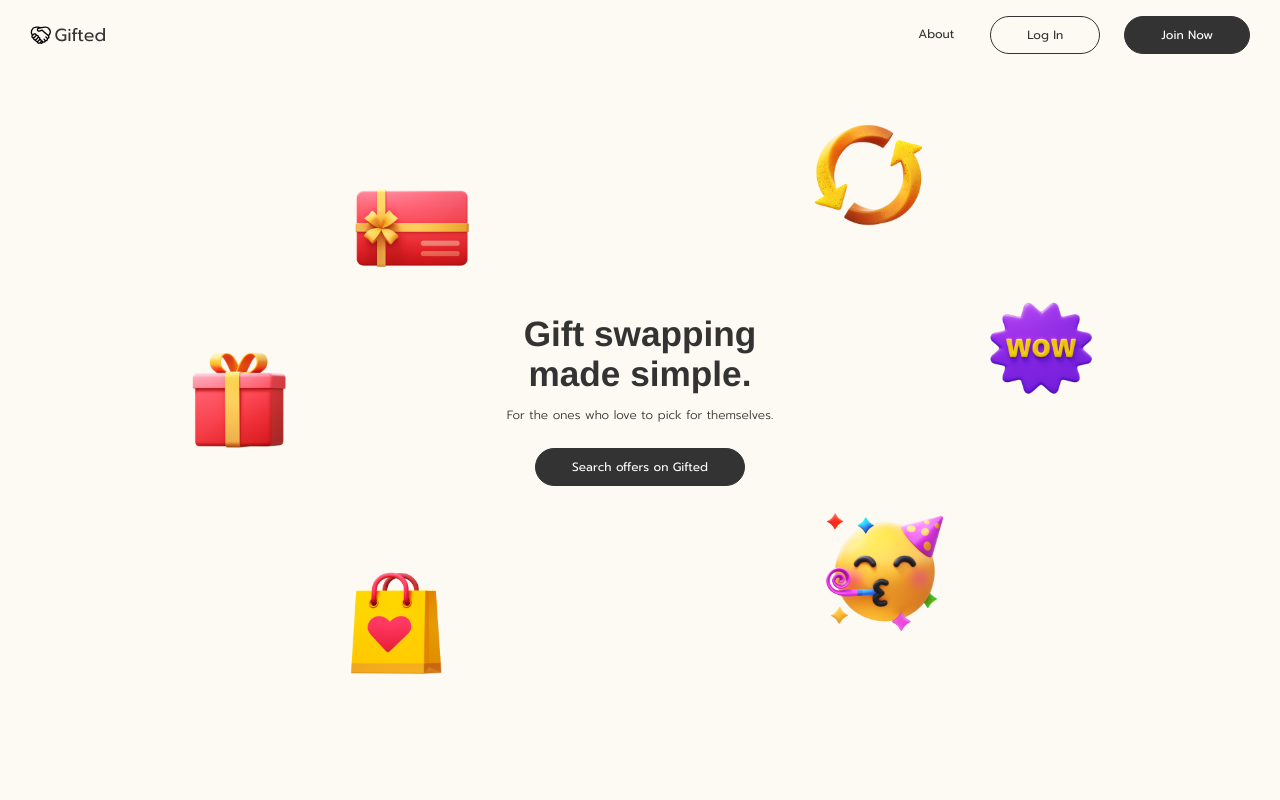
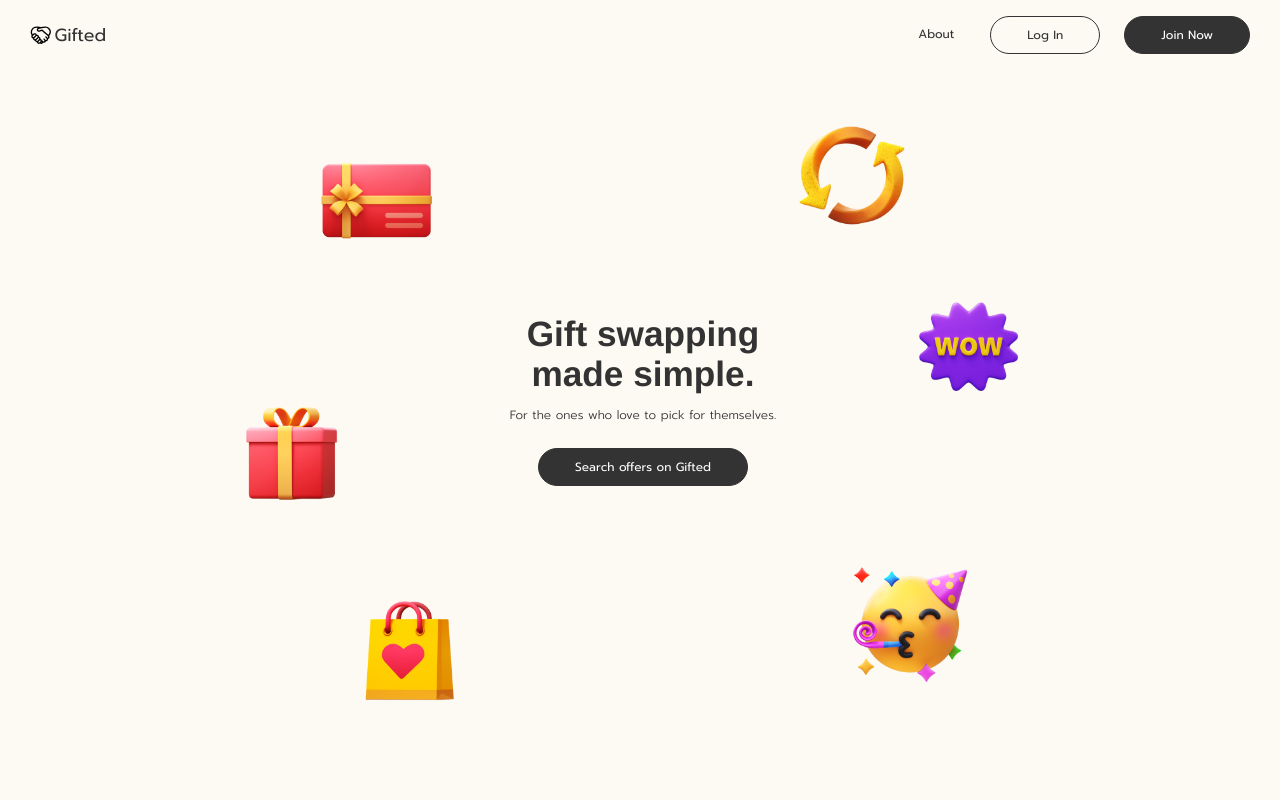
Before and after one commit to vladnomad/gifted, a Vue app: page / in a window 1280 px wide. Shown: the top 800 px of the page. Built offline with nearby package versions, Linux system fonts and the light colour scheme; a web font is replaced by a local one.

Commit message:
Style improvements

```diff
--- a/src/assets/styles/main.css
+++ b/src/assets/styles/main.css
@@ -1 +1 @@
-html{font-size:12px;scroll-behavior:smooth}body{margin:0;font-family:"Prompt","Helvetica Neue","Helvetica","Raleway",BlinkMacSystemFont,-apple-system,"Segoe UI","Roboto","Oxygen","Ubuntu","Cantarell","Fira Sans","Droid Sans","Arial",sans-serif;color:#333;background-color:#fcfaf3}a{text-decoration:none;color:#333}#app{display:grid;grid-template-rows:[system-status] 1.25rem [primary-header] 4rem [main] auto [footer] 4rem [system-gestures] 2rem;grid-template-columns:[fullscreen-start] 2.5rem [main-start] auto [main-end] 2.5rem [fullscreen-end]}.btn{border-width:1px;border-style:solid;border-color:#333;border-radius:9999px;padding-inline:3rem;padding-block:.75rem}.btn.btn--hollow{background-color:rgba(0,0,0,0)}.btn.btn--filled{color:#fff;background-color:#333}.main{grid-area:main}.main>*{max-width:65rem;margin-inline:auto}@media screen and (min-width: 1280px){html{font-size:.9375vw}}@media screen and (min-width: 1590px){html{font-size:15px}}
+html{font-size:12px;scroll-behavior:smooth}body{margin:0;font-family:"Prompt","Helvetica Neue","Helvetica","Raleway",BlinkMacSystemFont,-apple-system,"Segoe UI","Roboto","Oxygen","Ubuntu","Cantarell","Fira Sans","Droid Sans","Arial",sans-serif;color:#333;background-color:#fcfaf3}a{text-decoration:none;color:#333}#app{display:grid;grid-template-rows:[system-status] 1.25rem [primary-header] 4rem [main] auto [footer] 4rem [system-gestures] 2rem;grid-template-columns:[fullscreen-start] 2.5rem [main-start] auto [main-end] 2.5rem [fullscreen-end]}.btn{border-width:1px;border-style:solid;border-color:#333;border-radius:9999px;padding-inline:3rem;padding-block:.75rem}.btn.btn--hollow{background-color:rgba(0,0,0,0)}.btn.btn--filled{color:#fff;background-color:#333}.main{grid-area:main;display:grid;justify-content:center}.main>*{max-width:63.5rem}@media screen and (min-width: 1280px){html{font-size:.9375vw}}@media screen and (min-width: 1590px){html{font-size:15px}}
--- a/src/assets/styles/main.scss
+++ b/src/assets/styles/main.scss
@@ -54,11 +54,12 @@ a {
 
 .main {
     grid-area: main;
+	display: grid;
+	justify-content: center;
 }
 
 .main > * {
-	max-width: 65rem;
- 	margin-inline: auto;
+	max-width: 63.5rem;
 }
 
 /* (hover: hover)  |  (orientation: landscape) */
--- a/src/components/Offer.vue
+++ b/src/components/Offer.vue
@@ -129,8 +129,8 @@
 				width: 45%;
 				height: 50%;
 				transition:
-					width .45s ease-in-out,
-					height .45s ease-in-out
+					width .35s ease-in-out,
+					height .35s ease-in-out
 				;
 			}
 		}
--- a/src/components/WelcomeSection.vue
+++ b/src/components/WelcomeSection.vue
@@ -63,20 +63,20 @@
 					transformY *= .5
 				}
 				case 2: {
-					transformX *= 1
-					transformY *= 1
+					transformX *= .875
+					transformY *= .875
 				}
 				case 3: {
-					transformX *= .9375
-					transformY *= .9375
+					transformX *= .8375
+					transformY *= .8375
 				}
 				case 4: {
 					transformX *= .75
 					transformY *= .75
 				}
 				case 5: {
-					transformX *= 1
-					transformY *= 1
+					transformX *= .65
+					transformY *= .65
 				}
 				case 6: {
 					transformX *= 1.75
@@ -145,10 +145,10 @@
 		grid-template-columns: 1fr 1fr 25rem 1fr 1fr;
 		grid-template-rows: repeat(3, 1fr) 5.25rem;
 		height: calc(100dvh - 5.25rem);
-		max-width: 72dvw;
 
 		&__image {
-			width: 10rem;
+			width: 8vw;
+  			min-width: 9.75rem;
 
 			&-wrapper {
 				display: grid;
@@ -158,21 +158,28 @@
 
 				&.welcome__image-wrapper--1 {
 					grid-row: 1;
-					grid-column: 2;
+					grid-column: 1 / span 2;
 					justify-content: center;
-					align-items: flex-end;
+					align-items: center;
+					position: relative;
+					top: 2vw;
 				}
 
 				&.welcome__image-wrapper--2 {
 					grid-row: 2;
 					grid-column: 1;
-					align-items: center;
+					align-items: flex-end;
+					position: relative;
+					left: -2vw;
 				}
 
 				&.welcome__image-wrapper--3 {
 					grid-row: 3;
 					grid-column: 2;
-					align-items: center;
+					align-items: flex-end;
+					position: relative;
+					left: -2vw;
+					top: -2vw;
 				}
 
 				&.welcome__image-wrapper--4 {
@@ -190,8 +197,9 @@
 
 				&.welcome__image-wrapper--6 {
 					grid-row: 3;
-					grid-column: 4;
-					justify-content: flex-end;
+					grid-column: 4 / span 2;
+					justify-content: center;
+					align-items: center;
 				}
 			}
 		}
```
